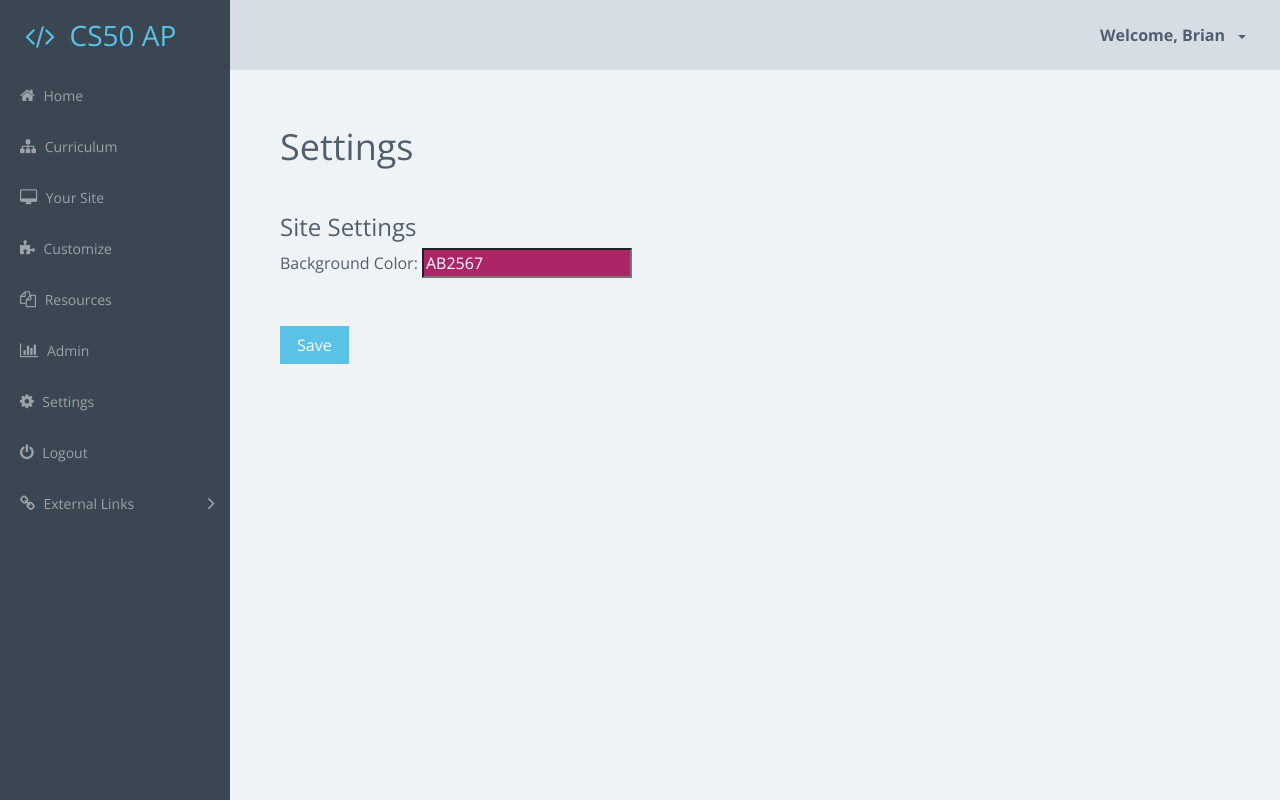
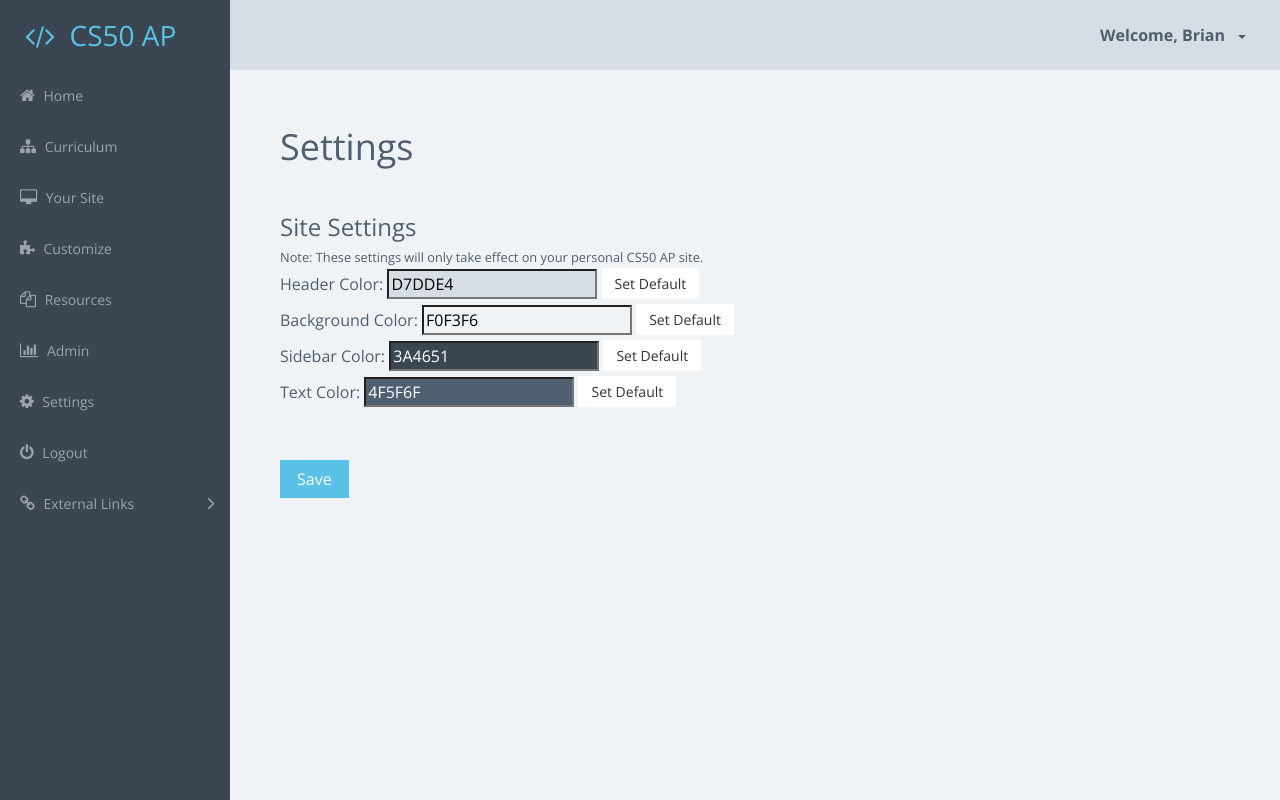
Before and after one commit to HakunaAndMatata/ap-portal50, a Django app: page /settings/ in a window 1280 px wide. Run offline with Django 3.2, Linux system fonts and the light colour scheme; a user stored in the database is signed in; data comes from the database, SQL or seed files in the repository; both versions use the stored data as it was after the commit; parts of the project's set-up code (start-up, migrations or seed data) failed here and were passed over; some libraries are stand-ins or nearby versions.

Commit message:
added CSS customization for various colors

```diff
--- a/curriculum/models.py
+++ b/curriculum/models.py
@@ -23,6 +23,9 @@ class UserProfile(models.Model):
 	approved = models.BooleanField(default=False)
 	location = models.CharField(max_length=300, default="")
 	bgcolor = models.CharField(max_length=7, default="F0F3F6")
+	headercolor = models.CharField(max_length=7, default="D7DDE4")
+	sidecolor = models.CharField(max_length=7, default="3A4651")
+	textcolor = models.CharField(max_length=7, default="4F5F6F")
 	def __unicode__(self):
 		return self.user.username
 
--- a/curriculum/templates/curriculum/curriculum.html
+++ b/curriculum/templates/curriculum/curriculum.html
@@ -130,6 +130,11 @@ $(document).ready(function() {
     $('#navbar-curriculum').addClass("active");
     {% else %}
     $('#navbar-personal').addClass("active");
+     $('.content').css('background-color', "#{{ bgcolor }}");
+     $('.header').css('background-color', "#{{ headercolor }}");
+     $('.sidebar').css('background-color', "#{{ sidecolor }}");
+     $('body').css('color', '{{ textcolor }}');
+     $('.name').css('color', '{{ textcolor }}');
     {% endif %}
 });
 </script>
--- a/curriculum/templates/curriculum/settings.html
+++ b/curriculum/templates/curriculum/settings.html
@@ -11,7 +11,14 @@
 <br />
 
 <h4>Site Settings</h4>
-Background Color:  <input class="jscolor" value="ab2567">
+<small>Note: These settings will only take effect on your personal CS50 AP site.</small><br />
+Header Color:  <input id="headercolor-picker" class="jscolor" value="{{ headercolor }}"> <button onclick="defaultHeaderColor()" class="btn btn-default btn-sm">Set Default</button>
+<br />
+Background Color:  <input id="bgcolor-picker" class="jscolor" value="{{ bgcolor }}"> <button onclick="defaultBGColor()" class="btn btn-default btn-sm">Set Default</button>
+<br />
+Sidebar Color:  <input id="sidecolor-picker" class="jscolor" value="{{ sidecolor }}"> <button onclick="defaultSideColor()" class="btn btn-default btn-sm">Set Default</button>
+<br />
+Text Color:  <input id="textcolor-picker" class="jscolor" value="{{ textcolor }}"> <button onclick="defaultTextColor()" class="btn btn-default btn-sm">Set Default</button>
 
 <br /><br /><br />
 <button onclick="save()" class="btn btn-primary">Save</button>
@@ -24,9 +31,47 @@ $(document).ready(function() {
     $('#navbar-settings').addClass('active');
 });
 
+function defaultBGColor() {
+    $('#bgcolor-picker').get(0).jscolor.fromString('F0F3F6');
+}
+
+function defaultHeaderColor() {
+    $('#headercolor-picker').get(0).jscolor.fromString('D7DDE4');
+}
+
+
+function defaultSideColor() {
+    $('#sidecolor-picker').get(0).jscolor.fromString('3A4651');
+}
+
+function defaultTextColor() {
+    $('#textcolor-picker').get(0).jscolor.fromString('4F5F6F');
+}
+
 function save() {
+    var parameters = {
+        csrfmiddlewaretoken: '{{ csrf_token }}',
+        user: {{ user.id }},
+        bgcolor: $('#bgcolor-picker').val(),
+        headercolor: $('#headercolor-picker').val(),
+        sidecolor: $("#sidecolor-picker").val(),
+        textcolor: $('#textcolor-picker').val()
+    };
 
+     var request = $.ajax({
+        url: "{% url 'curriculum:update_colors' %}",
+        type: 'POST',
+        data: parameters
+     });
+
+     request.done(function(response, textStatus, jqXHR) {
+        location.reload(true);
+     });
+     request.fail(function(jqXHR, textStatus, errorThrown) {
+        console.log(errorThrown);
+     });
 }
+
 
 </script>
 {% endblock %}
--- a/curriculum/urls.py
+++ b/curriculum/urls.py
@@ -23,6 +23,7 @@ urlpatterns = [
     url(r'^ajax/resource-toggle/$', ajax.resource_toggle, name='resource_toggle'),
     url(r'^ajax/module-toggle/$', ajax.module_toggle, name='module_toggle'),
     url(r'^ajax/chapter-toggle/$', ajax.chapter_toggle, name='chapter_toggle'),
+    url(r'^ajax/update-colors/$', ajax.update_colors, name='update_colors'),
 
 	# both /brian and /u/brian will go to the user's curriculum page
 	url(r'^(?P<username>[\w.@+-]+)/$', views.teacher_page, name='teacher_page'),
--- a/curriculum/views.py
+++ b/curriculum/views.py
@@ -153,7 +153,9 @@ def module_customize(request, chapter, slug):
     return custom(request,"module",chapter,slug)
 
 def curriculum(request, username, chapter, module_slug):
+    # variables that are specific to user
     # check to make sure user actually exists
+    # 'username' refers to the username of the curriculum, not the user that is currently logged in
     if (username != None):
         user = User.objects.filter(username=username)
         if (len(user) != 1):
@@ -165,6 +167,11 @@ def curriculum(request, username, chapter, module_slug):
     mod = None
     mi = None
     overview_url = "#"
+    # get color settings if there's a particular user selected
+    bgcolor = None if username == None else user_by_username(username).userprofile.bgcolor
+    headercolor = None if username == None else user_by_username(username).userprofile.headercolor
+    sidecolor = None if username == None else user_by_username(username).userprofile.sidecolor
+    textcolor = None if username == None else user_by_username(username).userprofile.textcolor
     # determines whether a chapter is selected; if it is, need to get modules
     c_selected = (chapter != None)
     if (c_selected):
@@ -187,7 +194,8 @@ def curriculum(request, username, chapter, module_slug):
         if (username != None):
             mi = get_moduleinfo(User.objects.get(username=username), mod)
     return render(request, 'curriculum/curriculum.html', {'user':request.user, 'username':username, 'chapters':chapters, 'c_selected':c_selected, 'chapter':chapter, 'overview_url':overview_url,
-        'modules':modules, 'm_selected':m_selected, 'mod':mod, 'collection':resources, 'modinfo':mi})
+        'modules':modules, 'm_selected':m_selected, 'mod':mod, 'collection':resources, 'modinfo':mi,
+        'bgcolor':bgcolor, 'headercolor':headercolor, 'sidecolor':sidecolor, 'textcolor':textcolor})
 
 # teacher-specific curriculum page, start landing page
 def teacher_page(request, username):
@@ -217,4 +225,8 @@ def resources(request):
 
 # handles settings
 def settings(request):
-    return render(request, 'curriculum/settings.html', {'users':request.user})
+    bgcolor = request.user.userprofile.bgcolor
+    headercolor = request.user.userprofile.headercolor
+    sidecolor = request.user.userprofile.sidecolor
+    textcolor = request.user.userprofile.textcolor
+    return render(request, 'curriculum/settings.html', {'user':request.user, 'bgcolor':bgcolor, 'headercolor':headercolor, 'sidecolor':sidecolor, 'textcolor':textcolor})
```
Also changed, not shown: curriculum/ajax.py (+10 -0 lines), curriculum/migrations/0022_userprofile_headercolor.py (added), curriculum/migrations/0023_auto_20160712_1427.py (added), db.sqlite3, 6 other files.
